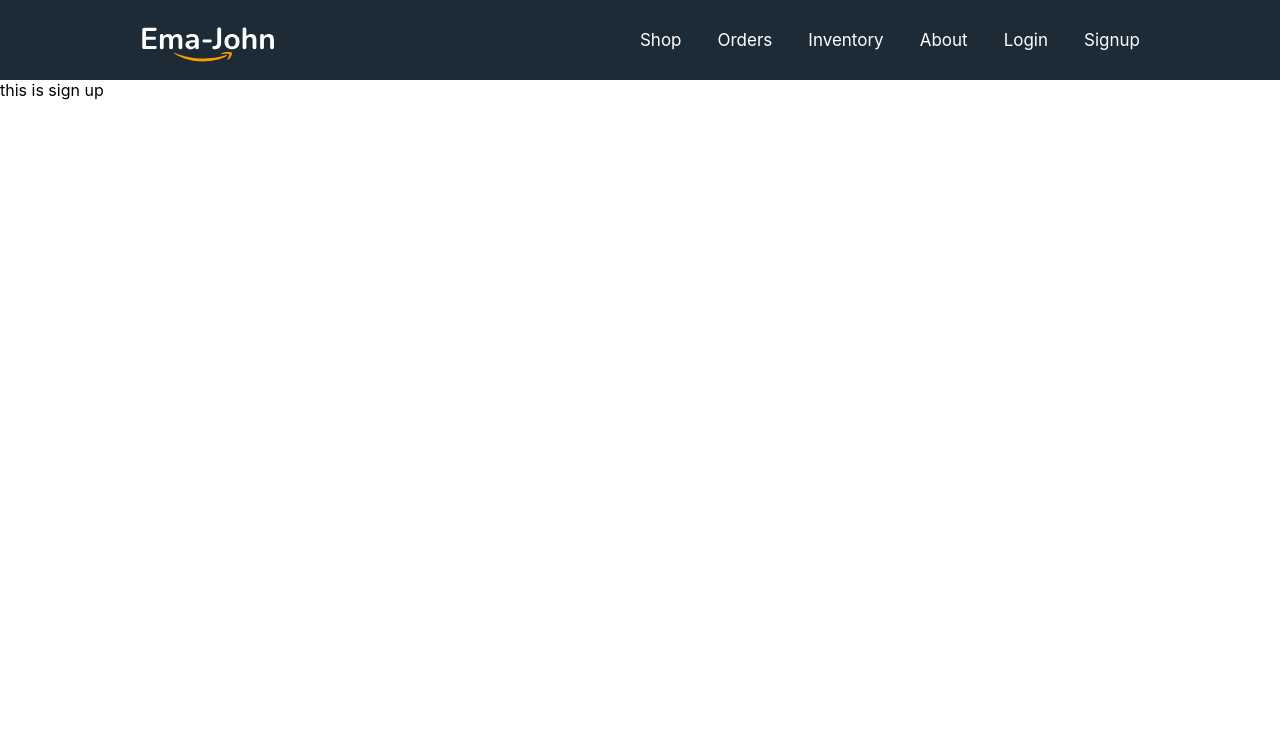
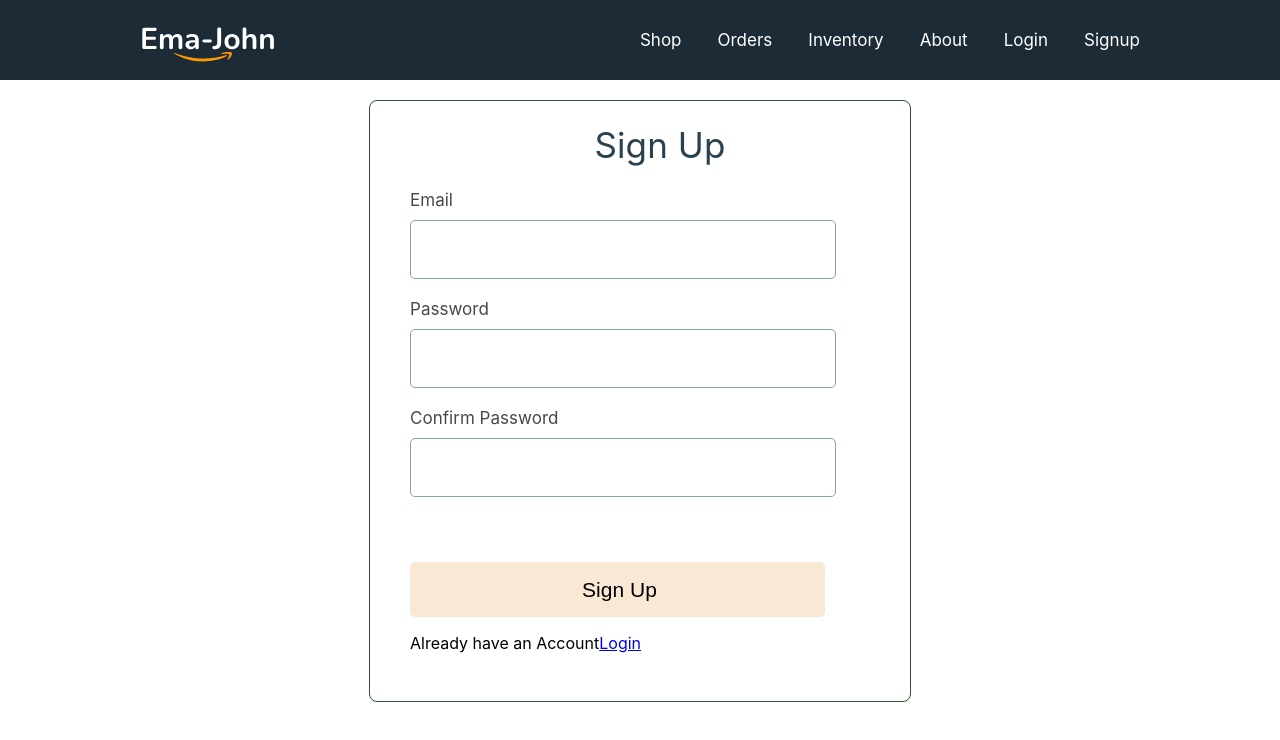
Before and after one commit to Mohammod-Ali/ema-john-simple, a React (Create React App) app: page /signup in a window 1280 px wide. Shown: the top 740 px of the page. Built offline with nearby package versions, Linux system fonts and the light colour scheme.

Commit message:
create sign up page and usercontext

```diff
--- a/src/components/SignUp/SignUp.js
+++ b/src/components/SignUp/SignUp.js
@@ -1,10 +1,27 @@
 import React from 'react';
+import { Link } from 'react-router-dom';
 import './SignUp.css'
 
 const SignUp = () => {
     return (
-        <div>
-            this is sign up
+        <div className='form-container'>
+            <h1 className='form-title'>Sign Up</h1>
+            <form >
+                <div className='form-control'>
+                    <label htmlFor='email'>Email</label>
+                    <input type="email" name="email" required/>
+                </div>
+                <div className='form-control'>
+                    <label htmlFor='password'>Password</label>
+                    <input type="password" name="password" required/>
+                </div>
+                <div className='form-control'>
+                    <label htmlFor='confirm'> Confirm Password</label>
+                    <input type="password" name="confirm" required/>
+                </div>
+                <input className='btn-submit' type="submit" value="Sign Up" />
+            </form>
+            <p>Already have an Account<Link to='/Login'>Login</Link></p>
         </div>
     );
 };
--- /dev/null
+++ b/src/contexts/UserContext.js
@@ -0,0 +1,16 @@
+import React, { createContext } from 'react';
+
+const AuthContext = createContext()
+
+const UserContext = ({children}) => {
+
+    const authInfo = {}
+
+    return (
+        <AuthContext.Provider value={authInfo}>
+            {children}
+        </AuthContext.Provider>
+    );
+};
+
+export default UserContext;
--- a/src/index.js
+++ b/src/index.js
@@ -3,11 +3,14 @@
 import './index.css';
 import App from './App';
 import reportWebVitals from './reportWebVitals';
+import UserContext from './contexts/UserContext';
 
 const root = ReactDOM.createRoot(document.getElementById('root'));
 root.render(
   <React.StrictMode>
+    <UserContext>
     <App />
+    </UserContext>
   </React.StrictMode>
 );
 
```
